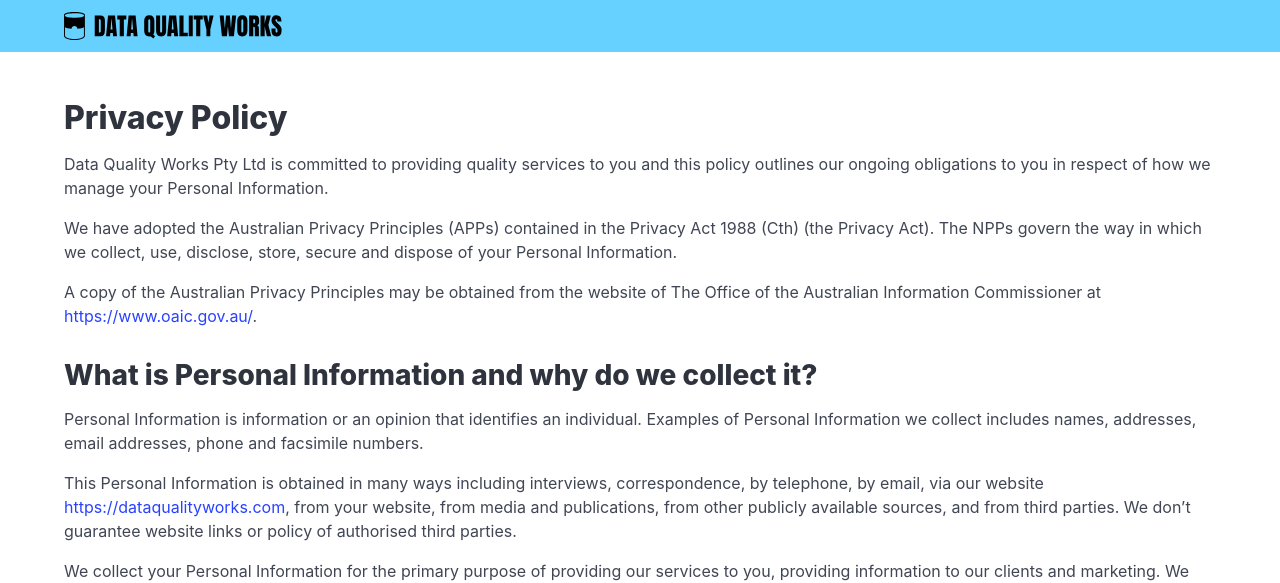
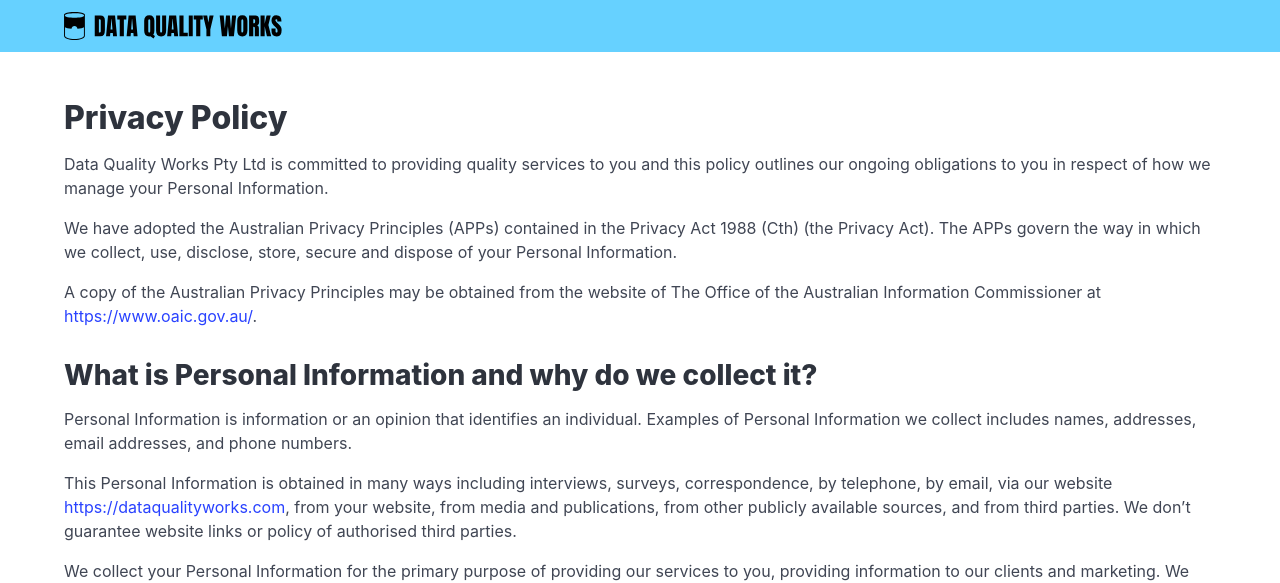
Before and after one commit to cadmiumkitty/dataqualityworks-dot-com, a Jekyll site: the page built from privacy-policy.md, in a window 1280 px wide. Shown: the top 583 px of the page. Built offline with Jekyll 4.4.1, drawn with Linux system fonts in a browser that asks for light colours.

Commit message:
Updates privacy policy to fix typo in the APP acronym and remove reference to fax numbers.

```diff
--- a/privacy-policy.md
+++ b/privacy-policy.md
@@ -8,15 +8,15 @@ description: Data Quality Works Privacy Policy
 
 Data Quality Works Pty Ltd is committed to providing quality services to you and this policy outlines our ongoing obligations to you in respect of how we manage your Personal Information.
 
-We have adopted the Australian Privacy Principles (APPs) contained in the Privacy Act 1988 (Cth) (the Privacy Act). The NPPs govern the way in which we collect, use, disclose, store, secure and dispose of your Personal Information.
+We have adopted the Australian Privacy Principles (APPs) contained in the Privacy Act 1988 (Cth) (the Privacy Act). The APPs govern the way in which we collect, use, disclose, store, secure and dispose of your Personal Information.
 
 A copy of the Australian Privacy Principles may be obtained from the website of The Office of the Australian Information Commissioner at [https://www.oaic.gov.au/](https://www.oaic.gov.au/).
 
 ## What is Personal Information and why do we collect it?
 
-Personal Information is information or an opinion that identifies an individual. Examples of Personal Information we collect includes names, addresses, email addresses, phone and facsimile numbers.
+Personal Information is information or an opinion that identifies an individual. Examples of Personal Information we collect includes names, addresses, email addresses, and phone numbers.
 
-This Personal Information is obtained in many ways including interviews, correspondence, by telephone, by email, via our website [https://dataqualityworks.com](https://dataqualityworks.com), from your website, from media and publications, from other publicly available sources, and from third parties. We don’t guarantee website links or policy of authorised third parties.
+This Personal Information is obtained in many ways including interviews, surveys, correspondence, by telephone, by email, via our website [https://dataqualityworks.com](https://dataqualityworks.com), from your website, from media and publications, from other publicly available sources, and from third parties. We don’t guarantee website links or policy of authorised third parties.
 
 We collect your Personal Information for the primary purpose of providing our services to you, providing information to our clients and marketing. We may also use your Personal Information for secondary purposes closely related to the primary purpose, in circumstances where you would reasonably expect such use or disclosure. You may unsubscribe from our mailing/marketing lists at any time by contacting us in writing.
 
```
